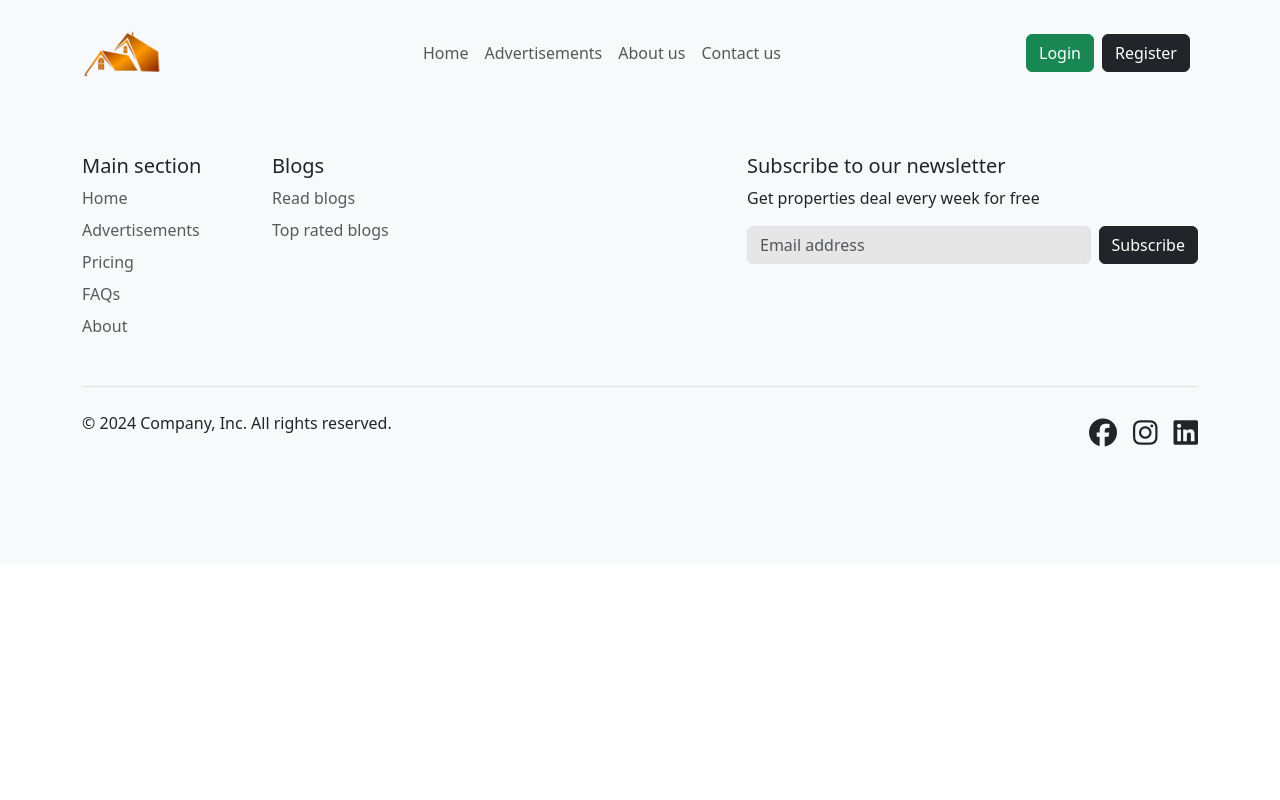
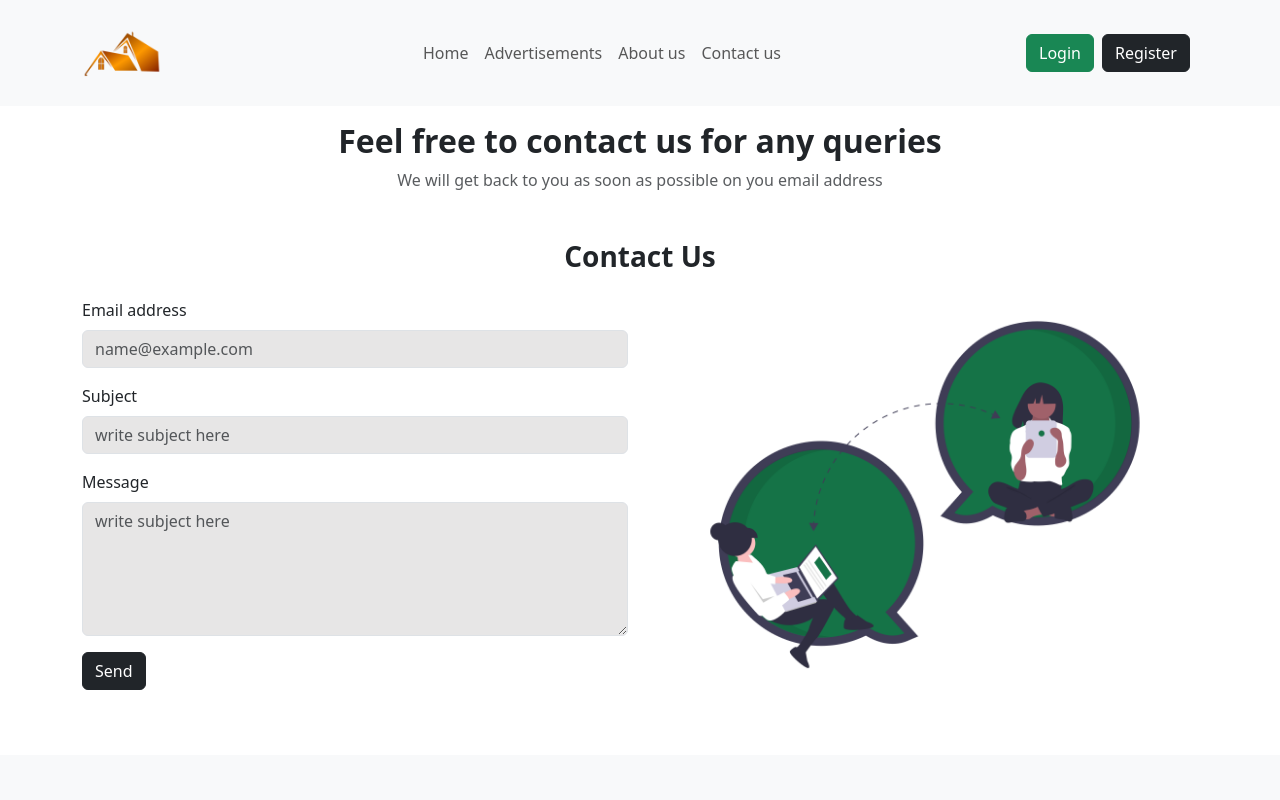
Before and after one commit to antusaha970/Home-Housing, a React (Vite) app: page /contact-us in a window 1280 px wide. Shown: the top 800 px of the page. Built offline with nearby package versions, Linux system fonts and the light colour scheme; the HTML template or start-up script is replaced by a standard one.

Commit message:
added contact us page

```diff
--- a/src/App.jsx
+++ b/src/App.jsx
@@ -20,6 +20,7 @@ import ReceivedBookingPage from "./pages/ReceivedBookingPage/ReceivedBookingPage
 import ViewPostedAdvertisementPage from "./pages/ViewPostedAdvertisementPage/ViewPostedAdvertisementPage";
 import AdminViewRentRequestPage from "./pages/AdminViewRentRequestPage/AdminViewRentRequestPage";
 import client from "./api_client/api_client";
+import ContactUsPage from "./pages/ContactUsPage/ContactUsPage";
 
 function App() {
   const [loggedIn, setLoggedIn] = useState(false);
@@ -47,6 +48,7 @@ function App() {
         <Routes>
           <Route path="/" element={<Homepage />} />
           <Route path="/advertisements" element={<AdvertisementPage />} />
+          <Route path="/contact-us" element={<ContactUsPage />} />
           <Route
             path="/advertisements/:id"
             element={<AdvertisementDetailsPage />}
--- a/src/api_client/api_client.jsx
+++ b/src/api_client/api_client.jsx
@@ -1,7 +1,7 @@
 import axios from "axios";
 const client = axios.create({
-  baseURL: "https://home-housing-backend.onrender.com",
-  // baseURL: "http://127.0.0.1:8000",
+  // baseURL: "https://home-housing-backend.onrender.com",
+  baseURL: "http://127.0.0.1:8000",
 });
 
 client.interceptors.request.use(
--- a/src/components/ContactUs/ContactUs.jsx
+++ b/src/components/ContactUs/ContactUs.jsx
@@ -1,17 +1,26 @@
 import "./contactus.css";
 import contact_us from "../../assets/stock/contactus.png";
+import { useForm } from "react-hook-form";
+import { toast } from "react-toastify";
 const ContactUs = () => {
+  const { register, handleSubmit, reset } = useForm();
+  const onSubmit = (data) => {
+    toast.success("Thanks for contacting us. We will get back to you soon!");
+    reset();
+  };
+
   return (
     <section className="container my-5" id="contact">
       <h3 className="text-center fw-bold">Contact Us</h3>
       <div className="row align-items-center">
         <div className="col-12 col-sm-12 col-md-6">
-          <form action="">
+          <form onSubmit={handleSubmit(onSubmit)}>
             <div className="mb-3">
               <label htmlFor="emailForContact" className="form-label">
                 Email address
               </label>
               <input
+                {...register("email")}
                 type="email"
                 className="form-control inputFiledBg"
                 id="emailForContact"
@@ -24,6 +33,7 @@ const ContactUs = () => {
                 Subject
               </label>
               <input
+                {...register("subject")}
                 type="text"
                 className="form-control inputFiledBg"
                 id="subjectforcontact"
@@ -36,6 +46,7 @@ const ContactUs = () => {
                 Message
               </label>
               <textarea
+                {...register("message")}
                 rows={5}
                 className="form-control inputFiledBg"
                 id="subject for contact"
--- a/src/components/shared/Navbar/Navbar.jsx
+++ b/src/components/shared/Navbar/Navbar.jsx
@@ -63,7 +63,7 @@ const Navbar = () => {
                 </Link>
               </li>
               <li className="nav-item">
-                <Link className="nav-link text-18" to="/">
+                <Link className="nav-link text-18" to="/contact-us">
                   Contact us
                 </Link>
               </li>
--- /dev/null
+++ b/src/pages/ContactUsPage/ContactUsPage.jsx
@@ -0,0 +1,17 @@
+import ContactUs from "../../components/ContactUs/ContactUs";
+
+const ContactUsPage = () => {
+  return (
+    <>
+      <h2 className="text-center fw-bold mt-3">
+        Feel free to contact us for any queries
+      </h2>
+      <p className="text-muted text-center">
+        We will get back to you as soon as possible on you email address{" "}
+      </p>
+      <ContactUs />
+    </>
+  );
+};
+
+export default ContactUsPage;
```
